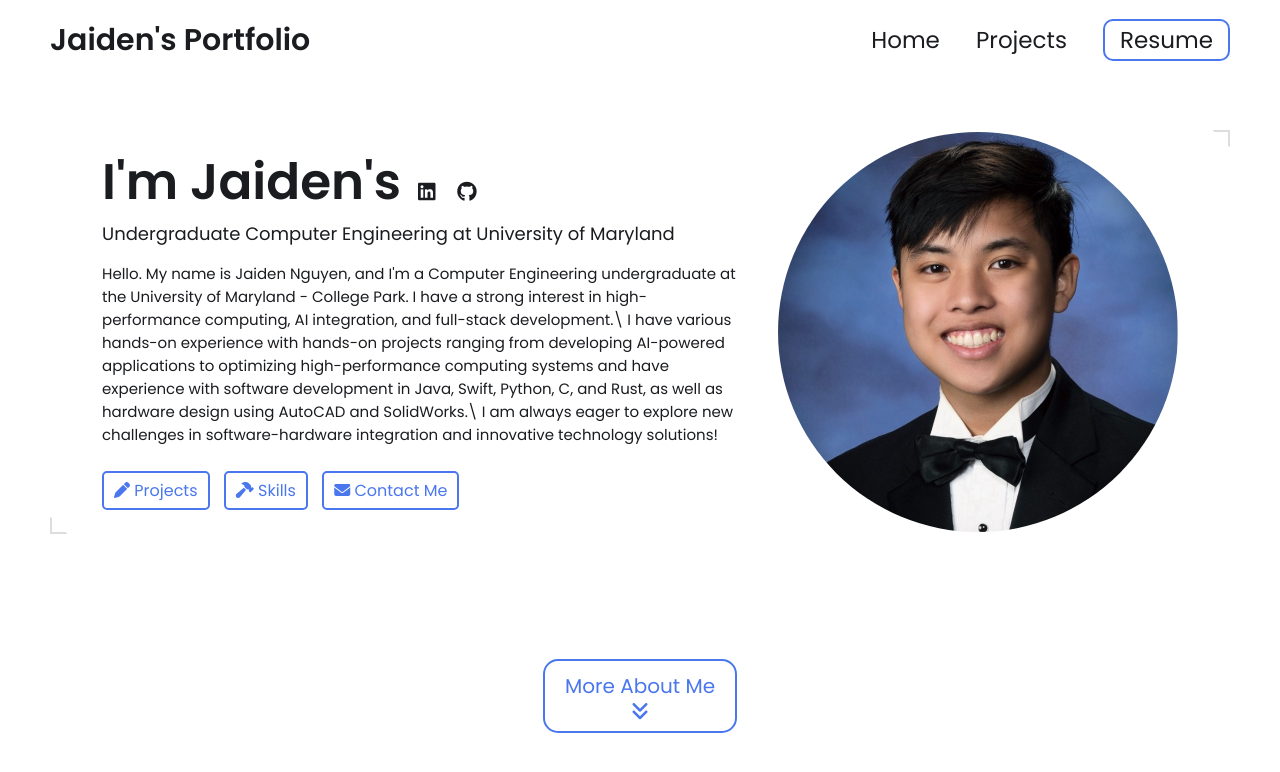
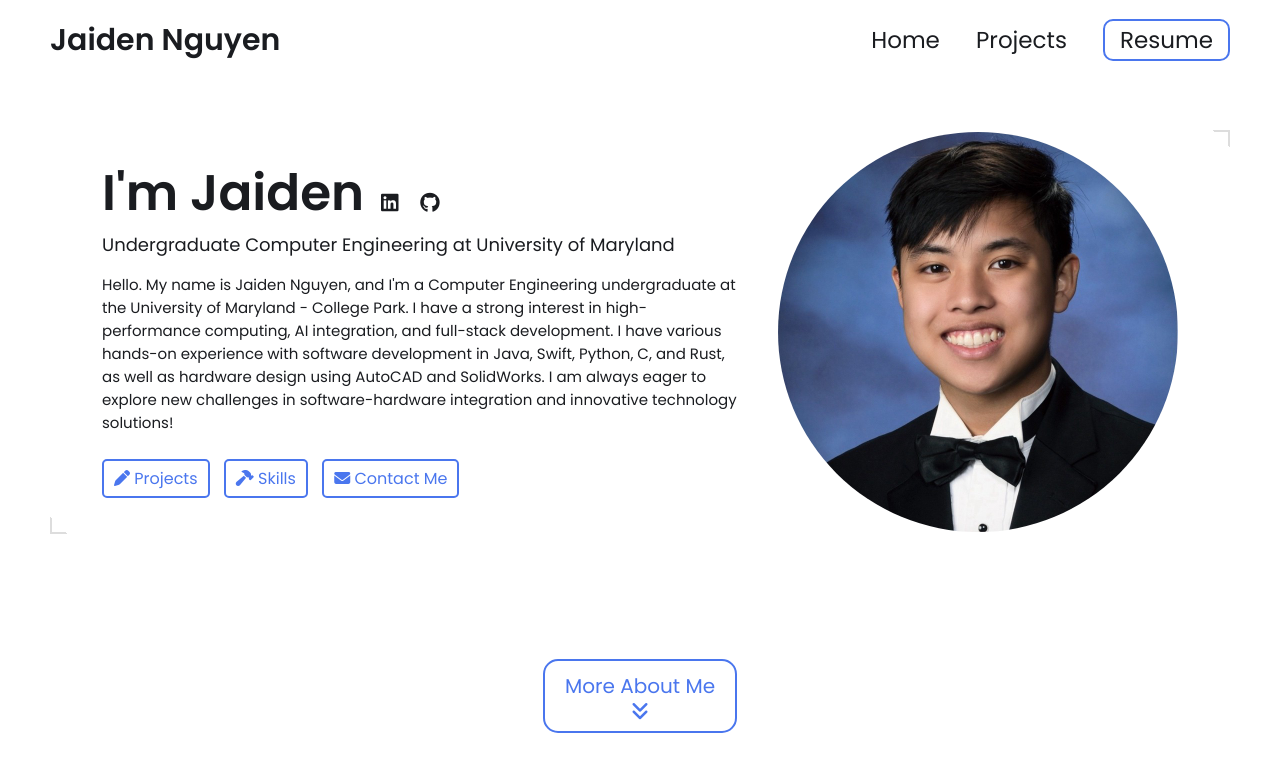
Before and after one commit to JavaJaiden/JavaJaiden.github.io, a Jekyll site: the page built from index.html, in a window 1280 px wide and 900 px high. Shown: the top 772 px of the window. Built offline with Jekyll 4.4.1, drawn with Linux system fonts in a browser that asks for light colours.

Commit message:
Update _config.yml

```diff
--- a/_config.yml
+++ b/_config.yml
@@ -12,11 +12,11 @@ title: Jaiden's Engineering Portfolio # This is what shows up in the tab of the
 
 
 # Hero Section
-name: Jaiden's Portfolio
+name: Jaiden Nguyen
 headline: Undergraduate Computer Engineering at University of Maryland
 description: >- # dont remove this line. this will ignore all new lines until the next section
-  Hello. My name is Jaiden Nguyen, and I'm a Computer Engineering undergraduate at the University of Maryland - College Park. I have a strong interest in high-performance computing, AI integration, and full-stack development.\
-  I have various hands-on experience with hands-on projects ranging from developing AI-powered applications to optimizing high-performance computing systems and have experience with software development in Java, Swift, Python, C, and Rust, as well as hardware design using AutoCAD and SolidWorks.\
+  Hello. My name is Jaiden Nguyen, and I'm a Computer Engineering undergraduate at the University of Maryland - College Park. I have a strong interest in high-performance computing, AI integration, and full-stack development.
+  I have various hands-on experience with software development in Java, Swift, Python, C, and Rust, as well as hardware design using AutoCAD and SolidWorks.
   I am always eager to explore new challenges in software-hardware integration and innovative technology solutions!
 
 # Place your profile image in /assets/images/profile-image/folder and edit the file name
```
